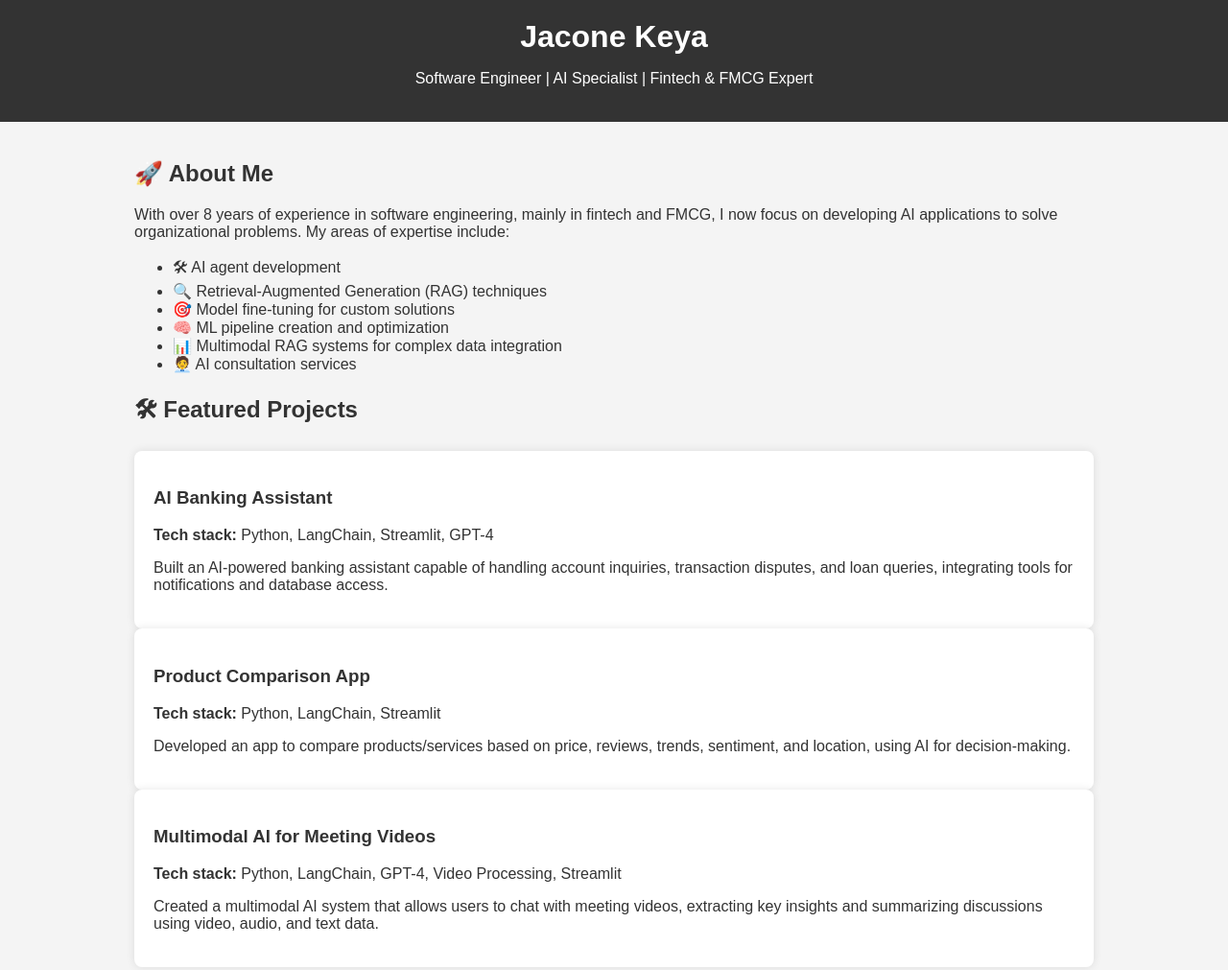
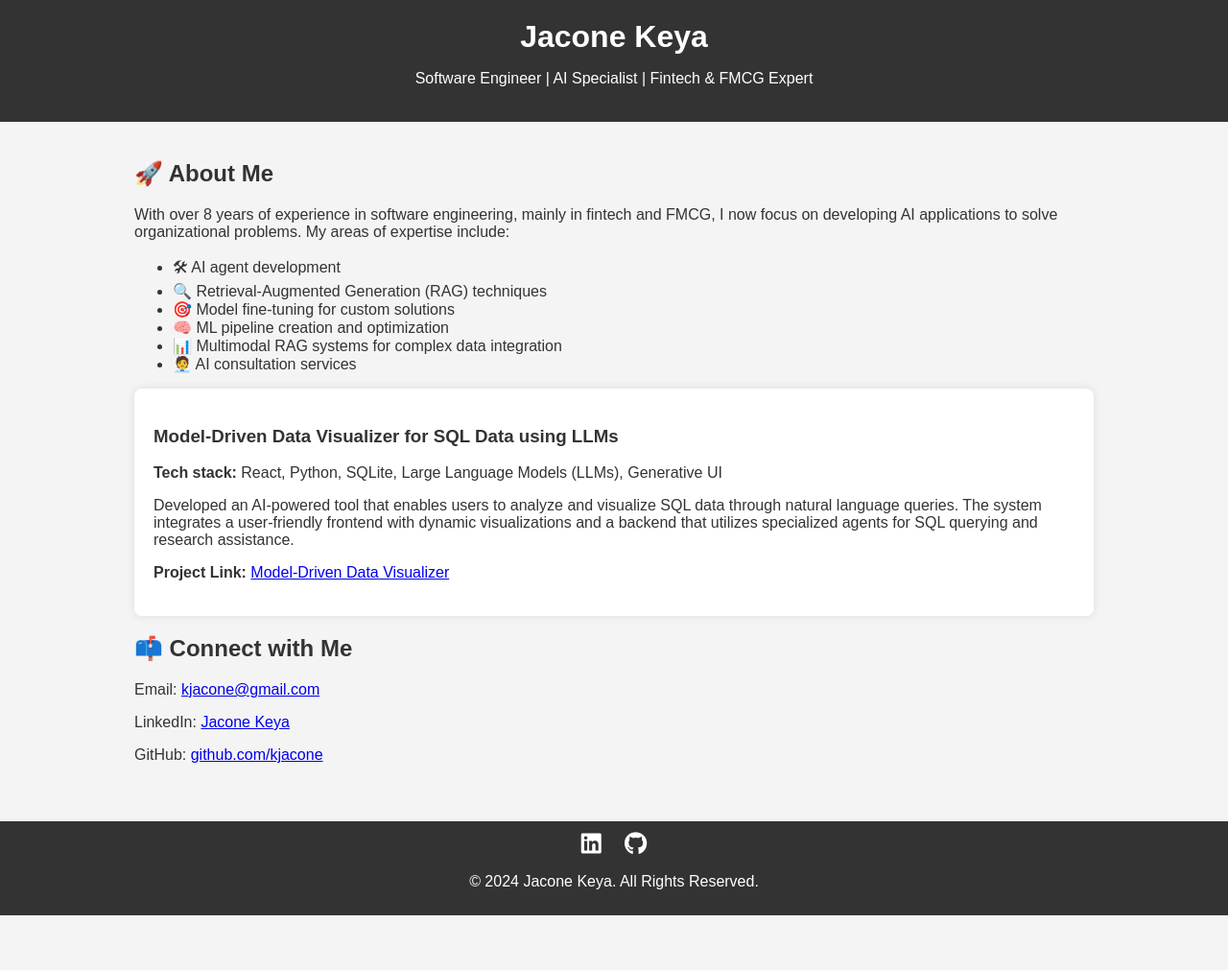
Before and after one commit to kjacone/kjacone, a plain HTML site: page index.html in a window 1280 px wide. Shown: the top 1011 px of the page at 96% size. After the commit the page ends 954 px from the top, so only its background shows below. Drawn offline with Linux system fonts and the light colour scheme.

Commit message:
2nd commit with Index

```diff
--- a/index.html
+++ b/index.html
@@ -74,26 +74,12 @@
     </ul>
   </div>
 
-  <div class="projects">
-    <h2>🛠 Featured Projects</h2>
-
-    <div class="project">
-      <h3>AI Banking Assistant</h3>
-      <p><strong>Tech stack:</strong> Python, LangChain, Streamlit, GPT-4</p>
-      <p>Built an AI-powered banking assistant capable of handling account inquiries, transaction disputes, and loan queries, integrating tools for notifications and database access.</p>
-    </div>
-
-    <div class="project">
-      <h3>Product Comparison App</h3>
-      <p><strong>Tech stack:</strong> Python, LangChain, Streamlit</p>
-      <p>Developed an app to compare products/services based on price, reviews, trends, sentiment, and location, using AI for decision-making.</p>
-    </div>
-
-    <div class="project">
-      <h3>Multimodal AI for Meeting Videos</h3>
-      <p><strong>Tech stack:</strong> Python, LangChain, GPT-4, Video Processing, Streamlit</p>
-      <p>Created a multimodal AI system that allows users to chat with meeting videos, extracting key insights and summarizing discussions using video, audio, and text data.</p>
-    </div>
+  <div class="project">
+    <h3>Model-Driven Data Visualizer for SQL Data using LLMs</h3>
+    <p><strong>Tech stack:</strong> React, Python, SQLite, Large Language Models (LLMs), Generative UI</p>
+    <p>Developed an AI-powered tool that enables users to analyze and visualize SQL data through natural language queries. The system integrates a user-friendly frontend with dynamic visualizations and a backend that utilizes specialized agents for SQL querying and research assistance.</p>
+    <p><strong>Project Link:</strong> <a href="https://github.com/kjacone/model-driven-data-visualizer">Model-Driven Data Visualizer</a></p>
+  </div>
 
   </div>
 
```
